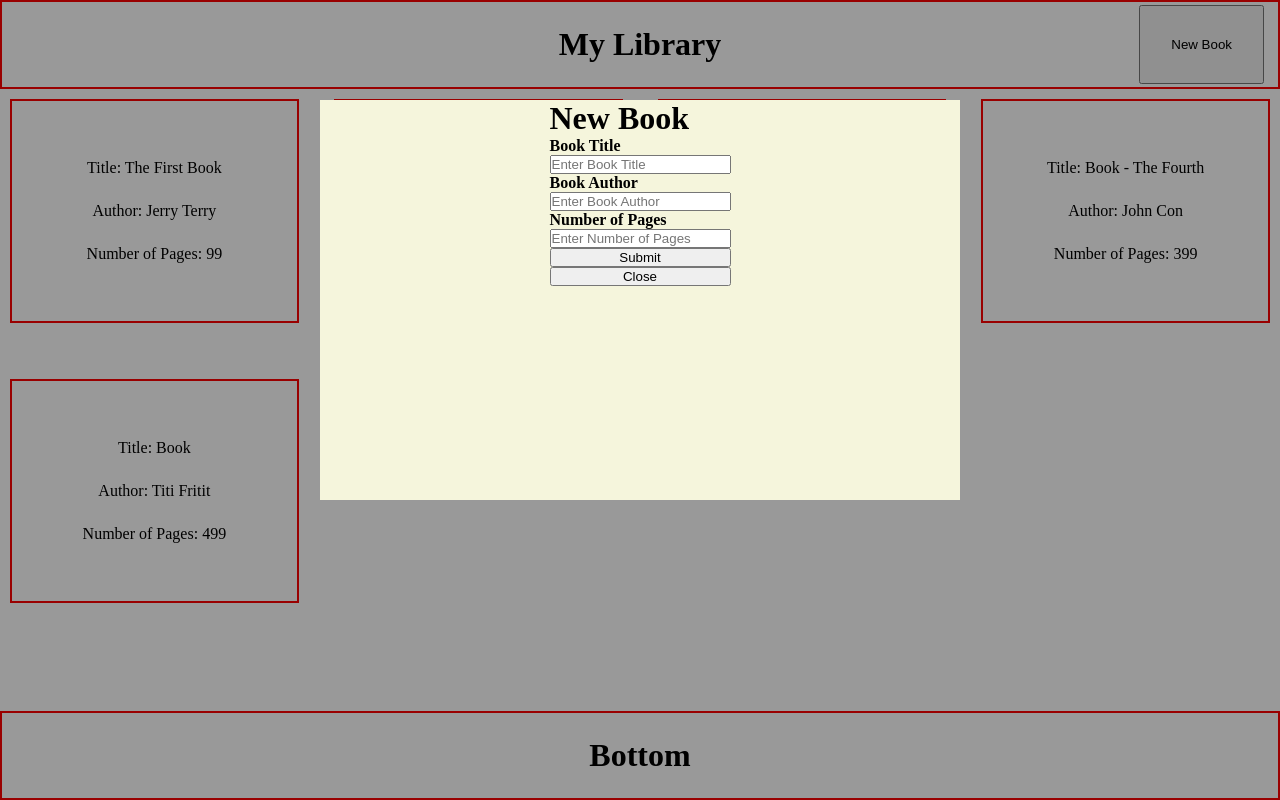
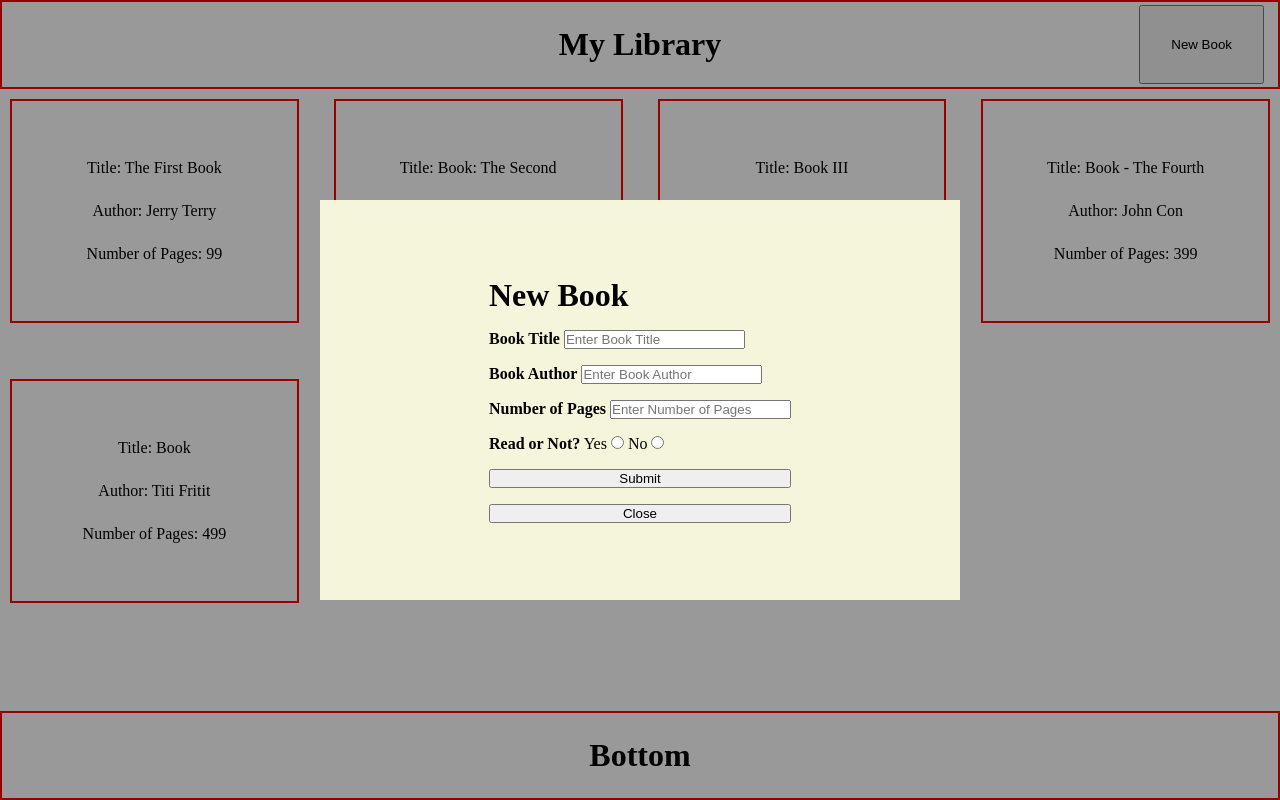
Before and after one commit to joshbrin2000/Library, a plain HTML site: page index.html in a window 1280 px wide. Both pictures are taken after a click on the button "New Book". Drawn offline with Linux system fonts and the light colour scheme.

Commit message:
better form layout

```diff
--- a/index.html
+++ b/index.html
@@ -13,14 +13,28 @@
                 <form action="/action_page.php" class="form-container">
                     <h1>New Book</h1>
 
+                    <div class="input-block">
                         <label for="book title"><b>Book Title</b></label>
                         <input type="text" placeholder="Enter Book Title" name="book title" required>
+                    </div>
 
+                    <div class="input-block">
                         <label for="book author"><b>Book Author</b></label>
                         <input type="text" placeholder="Enter Book Author" name="book author" required>
+                    </div>
 
+                    <div class="input-block">
                         <label for="book pages"><b>Number of Pages</b></label>
                         <input type="text" placeholder="Enter Number of Pages" name="book pages" required>
+                    </div>
+
+                    <div class="input-block">
+                        <label for="read"><b>Read or Not?</b></label>
+                        <label for="read-yes">Yes</label>
+                        <input type="radio" id="read-yes" name="read">
+                        <label for="read-no">No</label>
+                        <input type="radio" id="read-no" name="read">
+                    </div>
 
                     <button type="submit" class="btn">Submit</button>
                     <button type="button" class="btn cancel" onclick="closeForm()">Close</button>
--- a/styles.css
+++ b/styles.css
@@ -31,7 +31,7 @@ body{
     display: none;
     position: fixed;
     z-index: 1;
-    padding-top: 100px;
+    padding-top: 200px;
     height: 100%;
     width: 100%;
     background-color: rgba(0,0,0,0.4);
@@ -40,6 +40,7 @@ body{
 .popup-content{
     display: flex;
     justify-content: center;
+    align-items: center;
     background-color: beige;
     width: 50%;
     height: 50%;
@@ -48,6 +49,7 @@ body{
 .popup-content > form{
     display: flex;
     flex-direction: column;
+    gap: 16px;
 }
 
 .main{
```
Lines whose indentation alone changed are shown as unchanged.
